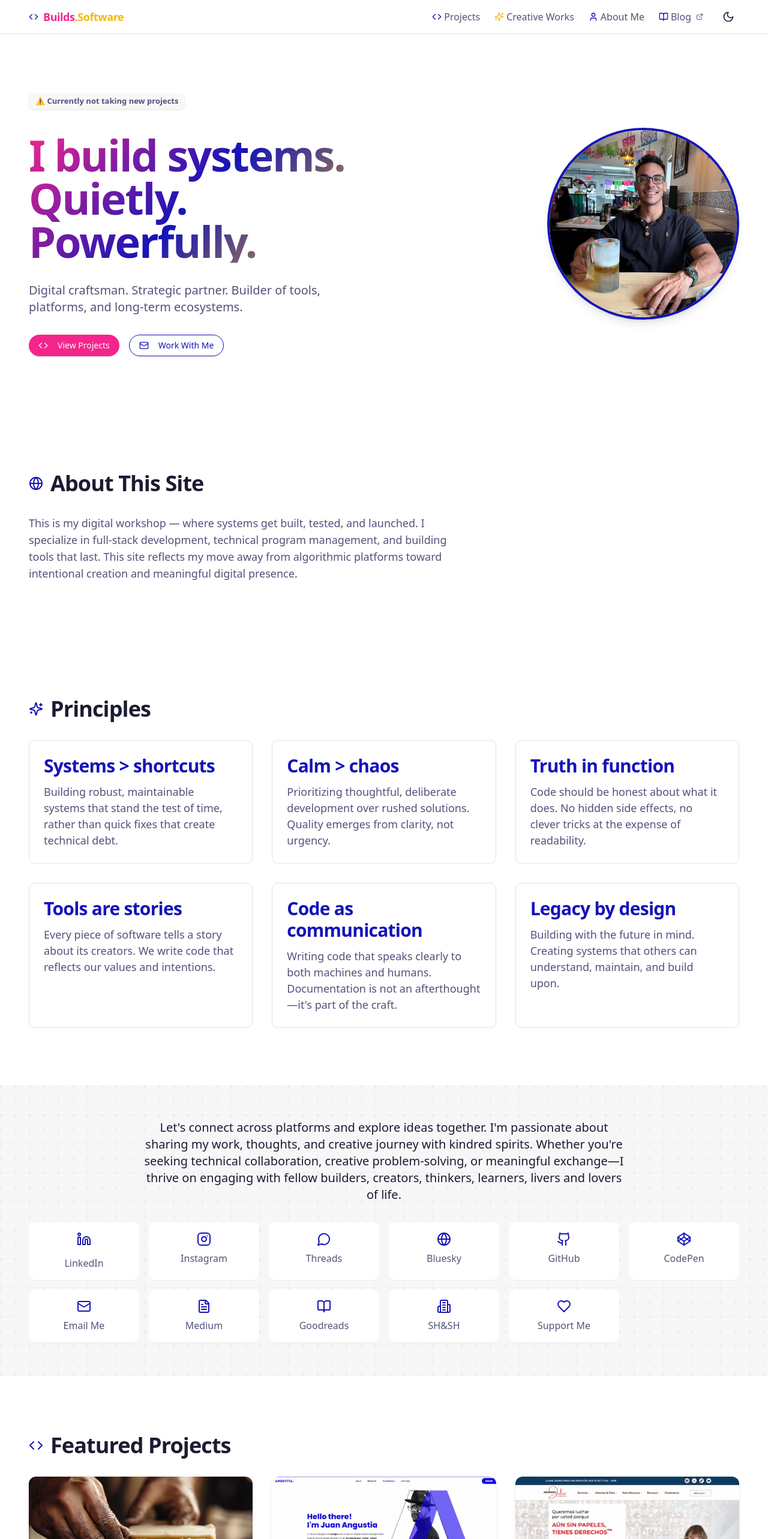
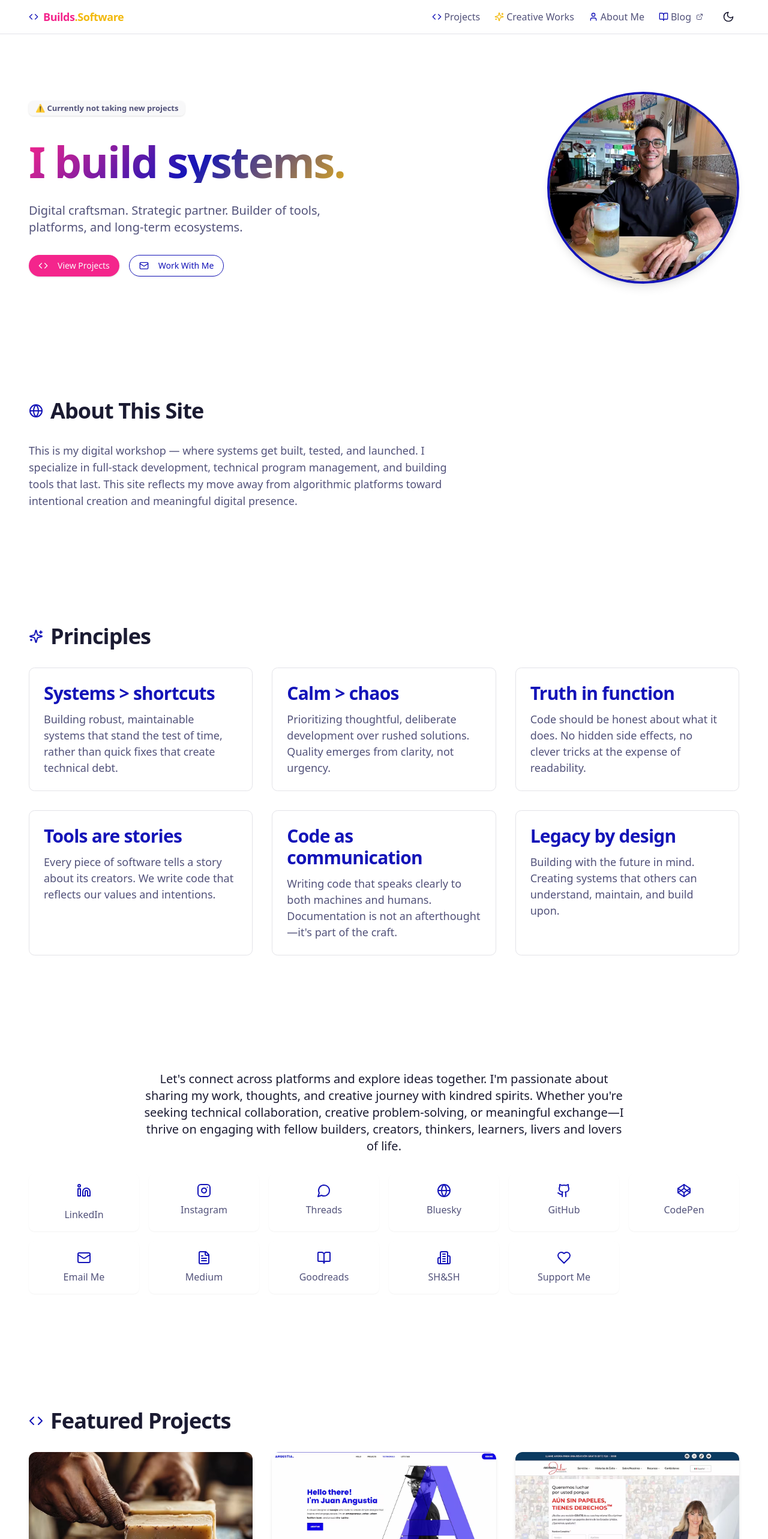
Before and after one commit to antoniwan/antonio-builds-software, a Next.js app: page / in a window 1280 px wide. Shown: the top 2566 px of the page at 60% size. Built offline with nearby package versions, Linux system fonts and the light colour scheme.

Commit message:
Update section components to include scroll margin for improved layout consistency. Adjust HeroSection title for clarity and enhance social links section with proper ID for better navigation.

```diff
--- a/components/layout/header.tsx
+++ b/components/layout/header.tsx
@@ -18,7 +18,7 @@ export function Header() {
   };
 
   return (
-    <header className="sticky top-0 z-10 border-b bg-background/95 backdrop-blur supports-[backdrop-filter]:bg-background/60">
+    <header className="sticky top-0 z-10 border-b bg-background/95 backdrop-blur supports-[backdrop-filter]:bg-background/60 scroll-mt-20">
       <div className="container flex h-14 items-center justify-between">
         <Link
           href="/"
--- a/components/sections/about-section.tsx
+++ b/components/sections/about-section.tsx
@@ -3,7 +3,10 @@ import { SectionHeader } from '@/components/section-header';
 
 export function AboutSection() {
   return (
-    <section id="about" className="py-12 md:py-16 lg:py-24 bg-white dark:bg-background relative">
+    <section
+      id="about"
+      className="py-12 md:py-16 lg:py-24 bg-white dark:bg-background relative scroll-mt-20"
+    >
       <div className="container space-y-6 md:space-y-8">
         <div className="flex items-center justify-center md:justify-start fade-in">
           <SectionHeader
--- a/components/sections/about-site-section.tsx
+++ b/components/sections/about-site-section.tsx
@@ -5,7 +5,7 @@ export function AboutSiteSection() {
   return (
     <section
       id="about-site"
-      className="py-12 md:py-16 lg:py-24 bg-white dark:bg-background relative"
+      className="py-12 md:py-16 lg:py-24 bg-white dark:bg-background relative scroll-mt-20"
     >
       <div className="container space-y-6 md:space-y-8">
         <div className="flex items-center fade-in">
--- a/components/sections/hero-section.tsx
+++ b/components/sections/hero-section.tsx
@@ -10,7 +10,7 @@ export function HeroSection() {
   const scrollToSection = useScrollToSection();
 
   return (
-    <section className="py-8 md:py-16 lg:py-24">
+    <section className="py-8 md:py-16 lg:py-24 scroll-mt-20">
       <div className="container">
         <div className="grid gap-8 md:grid-cols-2 md:gap-12 items-center">
           <div
@@ -20,7 +20,7 @@ export function HeroSection() {
             <Badge className="mb-2 bg-muted/80 text-muted-foreground hover:bg-muted text-[13px]">
               ⚠️ Currently not taking new projects
             </Badge>
-            <h1 className="text-display tri-gradient">I build systems. Quietly. Powerfully.</h1>
+            <h1 className="text-display tri-gradient">I build systems.</h1>
             <p className="text-body-large text-muted-foreground max-w-[600px] mx-auto md:mx-0">
               Digital craftsman. Strategic partner. Builder of tools, platforms, and long-term
               ecosystems.
--- a/components/sections/principles-section.tsx
+++ b/components/sections/principles-section.tsx
@@ -36,7 +36,7 @@ const principles = [
 
 export function PrinciplesSection() {
   return (
-    <section id="principles" className="py-12 md:py-16 lg:py-24">
+    <section id="principles" className="py-12 md:py-16 lg:py-24 scroll-mt-20">
       <div className="container space-y-6 md:space-y-8">
         <div className="flex items-center fade-in">
           <SectionHeader
--- a/components/sections/social-links-section.tsx
+++ b/components/sections/social-links-section.tsx
@@ -15,7 +15,7 @@ import { CodepenIcon } from '@/components/icons/codepen-icon';
 
 export function SocialLinksSection() {
   return (
-    <section className="bg-muted py-10 md:py-14 geometric-bg">
+    <section id="social-links" className="py-12 md:py-16 lg:py-24 scroll-mt-20">
       <div className="container">
         <p className="text-body-large text-center max-w-[800px] mx-auto fade-in">
           Let&apos;s connect across platforms and explore ideas together. I&apos;m passionate about
```
